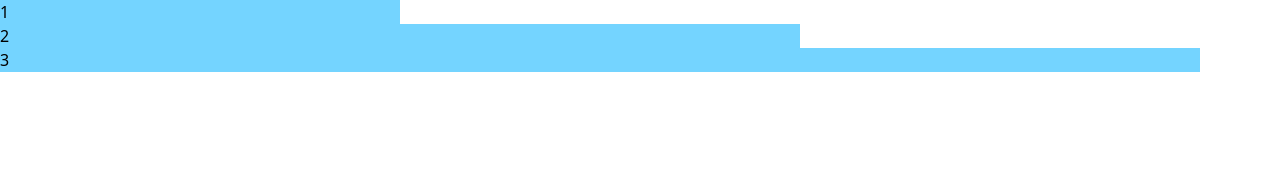
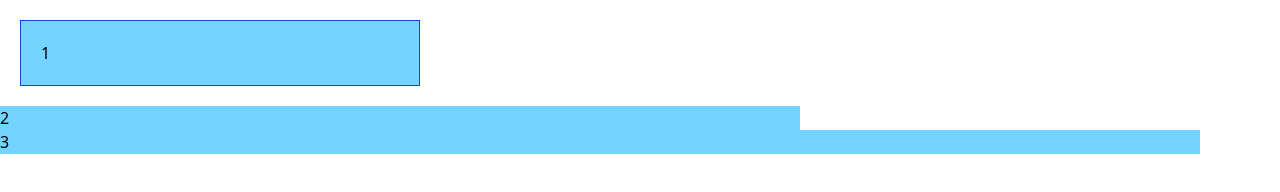
Before and after one commit to etranger2268/udemy-web-design0, a website: page src/index.html in a window 1280 px wide. Drawn offline with nearby package versions, Linux system fonts and the light colour scheme; files that its build step writes are made by us from their sources.

Commit message:
develop-4-29-block

```diff
--- a/src/index.html
+++ b/src/index.html
@@ -7,7 +7,7 @@
   <title>udemy-web-design0</title>
 </head>
 <body>
-  <div class="bg-sky-300 w-100">1</div>
+  <div class="bg-sky-300 w-100 p-5 m-5 border border-blue-700">1</div>
   <div class="bg-sky-300 w-200">2</div>
   <div class="bg-sky-300 w-300">3</div>
 </body>
```
